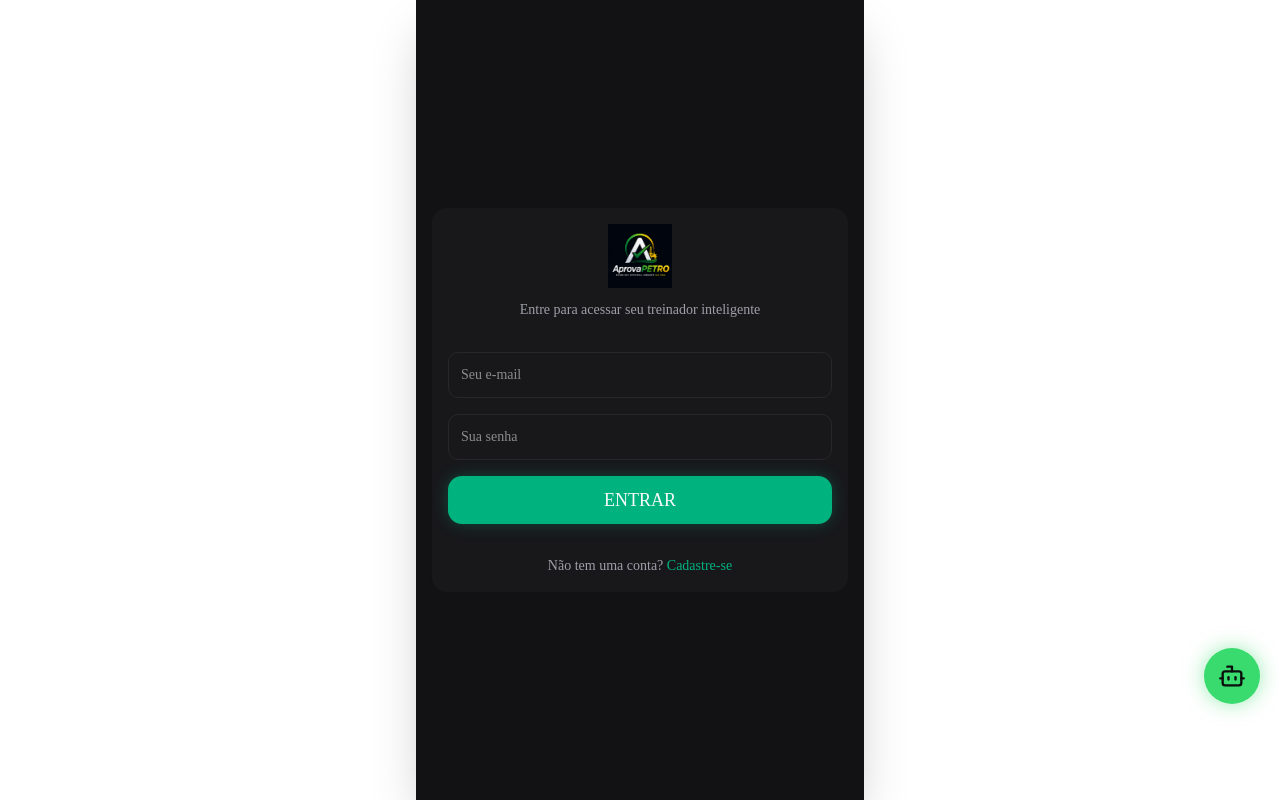
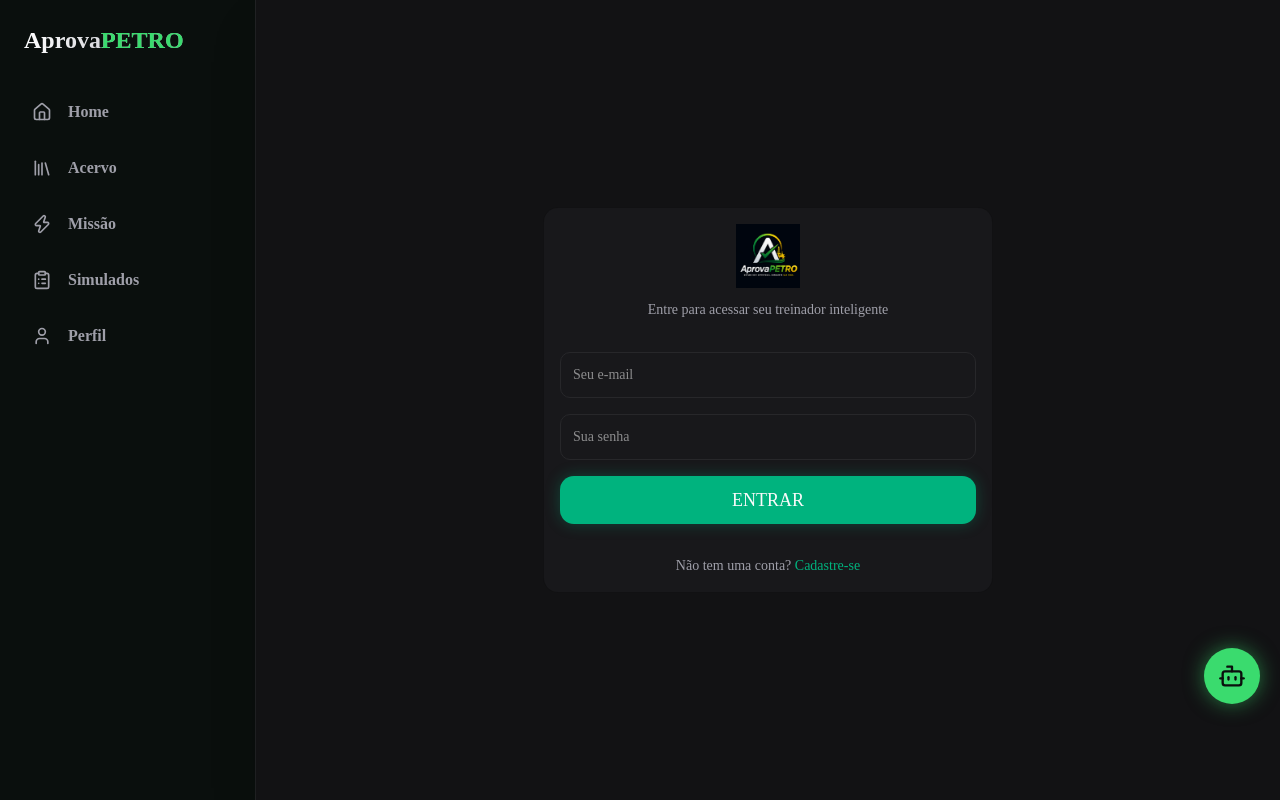
Before and after one commit to paulohenriqueferreiraphfp-byte/aprovapetro, a Next.js app in the folder aprovapetro-web/: page /login in a window 1280 px wide. Built offline with nearby package versions, Linux system fonts and the light colour scheme.

Commit message:
feat: make layout responsive with desktop sidebar and grid layout

```diff
--- a/aprovapetro-web/src/app/layout.tsx
+++ b/aprovapetro-web/src/app/layout.tsx
@@ -3,6 +3,7 @@
 import "./globals.css";
 import { FloatingChat } from "@/components/FloatingChat";
 import { SessionGuard } from "@/components/SessionGuard";
+import { Sidebar } from "@/components/Sidebar";
 
 const geistSans = Geist({
   variable: "--font-geist-sans",
@@ -43,8 +44,9 @@
       lang="en"
       className={`${geistSans.variable} ${geistMono.variable} h-full antialiased bg-black`}
     >
-      <body className="h-full flex flex-col items-center">
-        <div className="w-full h-full max-w-md bg-[#0A0F0D] overflow-hidden relative shadow-2xl">
+      <body className="h-full flex flex-row bg-[#0A0F0D] items-start justify-center md:justify-start">
+        <Sidebar />
+        <div className="flex-1 w-full max-w-md md:max-w-none h-full bg-[#0A0F0D] overflow-hidden relative shadow-2xl">
           {children}
           <FloatingChat />
           <SessionGuard />
--- a/aprovapetro-web/src/app/page.tsx
+++ b/aprovapetro-web/src/app/page.tsx
@@ -158,11 +158,11 @@
         variants={containerVariants}
         initial="hidden"
         animate="show"
-        className="flex-1 overflow-y-auto px-5 pb-8 space-y-6 pt-2"
+        className="flex-1 overflow-y-auto px-5 pb-8 pt-2"
       >
 
         {/* GREETING */}
-        <motion.section variants={itemVariants}>
+        <motion.section variants={itemVariants} className="mb-6">
           <h1 className="text-2xl font-bold">{greeting}, {data.name}!</h1>
           <button
             onClick={() => setShowDateModal(true)}
@@ -179,6 +179,9 @@
             )}
           </button>
         </motion.section>
+
+        <div className="grid grid-cols-1 lg:grid-cols-3 gap-6">
+          <div className="lg:col-span-2 space-y-6">
 
           {/* MISSÃO DIÁRIA */}
           {data.mission && (
@@ -227,6 +230,54 @@
             </motion.div>
           )}
 
+          {/* RANKING BANNER (moved under Missao on desktop) */}
+          <motion.div
+            variants={itemVariants}
+            whileHover={{ scale: 1.02 }}
+            className={`border rounded-2xl p-4 flex items-center justify-between shadow-lg ${
+              data.topPercent > 50
+                ? 'bg-gradient-to-r from-red-500/20 to-transparent border-red-500/30 shadow-[0_0_20px_rgba(239,68,68,0.1)]'
+                : data.topPercent <= 20
+                  ? 'bg-gradient-to-r from-[#3ADB6E]/20 to-transparent border-[#3ADB6E]/30 shadow-[0_0_20px_rgba(58,219,110,0.1)]'
+                  : 'bg-gradient-to-r from-[#F5C518]/20 to-transparent border-[#F5C518]/30 shadow-[0_0_20px_rgba(245,197,24,0.1)]'
+            }`}
+          >
+            <div className="flex items-center gap-4">
+              <motion.div
+                animate={{ rotate: [0, -10, 10, -10, 10, 0] }}
+                transition={{ repeat: Infinity, duration: 2, repeatDelay: 3 }}
+                className="w-12 h-12 flex items-center justify-center text-3xl"
+              >
+                {data.topPercent > 50 ? '⚠️' : data.topPercent <= 20 ? '👑' : '🏆'}
+              </motion.div>
+              <div>
+                <h4 className={`font-bold ${
+                  data.topPercent > 50 ? 'text-red-400' : data.topPercent <= 20 ? 'text-[#3ADB6E]' : 'text-[#F5C518]'
+                }`}>
+                  {data.topPercent > 50 ? 'Alerta de Queda!' : data.topPercent <= 20 ? 'Elite Consolidada!' : 'Subida de Ranking!'}
+                </h4>
+                <p className="text-xs text-zinc-400">
+                  {data.topPercent > 50
+                    ? 'Você está perdendo posições. Reaja!'
+                    : data.topPercent <= 20
+                      ? 'Você está no topo da cadeia.'
+                      : 'Você ultrapassou vários candidatos.'}
+                </p>
+              </div>
+            </div>
+            <Button
+              onClick={() => setShowRankModal(true)}
+              size="sm"
+              className={`font-bold rounded-xl transition-transform active:scale-95 text-black ${
+                data.topPercent > 50 ? 'bg-red-500 hover:bg-red-600' : data.topPercent <= 20 ? 'bg-[#3ADB6E] hover:bg-[#009266]' : 'bg-[#F5C518] hover:bg-[#d9a51c]'
+              }`}
+            >
+              Ver Rank
+            </Button>
+          </motion.div>
+        </div> {/* End of lg:col-span-2 column */}
+
+        <div className="space-y-6">
           {/* INDEX E STATS */}
           <motion.div variants={itemVariants}>
           <Card className="bg-[#111C22] border-zinc-800/50 rounded-2xl relative overflow-hidden">
@@ -309,52 +360,8 @@
           </motion.div>
         </motion.div>
 
-        {/* RANKING BANNER */}
-        <motion.div
-          variants={itemVariants}
-          whileHover={{ scale: 1.02 }}
-          className={`border rounded-2xl p-4 flex items-center justify-between mt-6 shadow-lg ${
-            data.topPercent > 50
-              ? 'bg-gradient-to-r from-red-500/20 to-transparent border-red-500/30 shadow-[0_0_20px_rgba(239,68,68,0.1)]'
-              : data.topPercent <= 20
-                ? 'bg-gradient-to-r from-[#3ADB6E]/20 to-transparent border-[#3ADB6E]/30 shadow-[0_0_20px_rgba(58,219,110,0.1)]'
-                : 'bg-gradient-to-r from-[#F5C518]/20 to-transparent border-[#F5C518]/30 shadow-[0_0_20px_rgba(245,197,24,0.1)]'
-          }`}
-        >
-          <div className="flex items-center gap-4">
-            <motion.div
-              animate={{ rotate: [0, -10, 10, -10, 10, 0] }}
-              transition={{ repeat: Infinity, duration: 2, repeatDelay: 3 }}
-              className="w-12 h-12 flex items-center justify-center text-3xl"
-            >
-              {data.topPercent > 50 ? '⚠️' : data.topPercent <= 20 ? '👑' : '🏆'}
-            </motion.div>
-            <div>
-              <h4 className={`font-bold ${
-                data.topPercent > 50 ? 'text-red-400' : data.topPercent <= 20 ? 'text-[#3ADB6E]' : 'text-[#F5C518]'
-              }`}>
-                {data.topPercent > 50 ? 'Alerta de Queda!' : data.topPercent <= 20 ? 'Elite Consolidada!' : 'Subida de Ranking!'}
-              </h4>
-              <p className="text-xs text-zinc-400">
-                {data.topPercent > 50
-                  ? 'Você está perdendo posições. Reaja!'
-                  : data.topPercent <= 20
-                    ? 'Você está no topo da cadeia alimentar.'
-                    : 'Você ultrapassou dezenas de candidatos.'}
-              </p>
-            </div>
-          </div>
-          <Button
-            onClick={() => setShowRankModal(true)}
-            size="sm"
-            className={`font-bold rounded-xl transition-transform active:scale-95 text-black ${
-              data.topPercent > 50 ? 'bg-red-500 hover:bg-red-600' : data.topPercent <= 20 ? 'bg-[#3ADB6E] hover:bg-[#009266]' : 'bg-[#F5C518] hover:bg-[#d9a51c]'
-            }`}
-          >
-            Ver Rank
-          </Button>
-        </motion.div>
-
+        </div> {/* End of right column */}
+        </div> {/* End of grid */}
       </motion.main>
 
       <AnimatePresence>
--- a/aprovapetro-web/src/components/BottomNav.tsx
+++ b/aprovapetro-web/src/components/BottomNav.tsx
@@ -17,7 +17,7 @@
   ];
 
   return (
-    <nav className="fixed bottom-0 left-0 right-0 h-20 bg-[#0A0F0D]/90 backdrop-blur-xl border-t border-zinc-800/80 flex items-center justify-around px-2 z-50 shadow-[0_-10px_25px_rgba(0,0,0,0.5)]">
+    <nav className="md:hidden fixed bottom-0 left-0 right-0 h-20 bg-[#0A0F0D]/90 backdrop-blur-xl border-t border-zinc-800/80 flex items-center justify-around px-2 z-50 shadow-[0_-10px_25px_rgba(0,0,0,0.5)]">
       {navItems.map((item) => {
         const isActive = pathname === item.href || (item.href !== '/' && pathname.startsWith(item.href));
         const Icon = item.icon;
--- /dev/null
+++ b/aprovapetro-web/src/components/Sidebar.tsx
@@ -0,0 +1,67 @@
+'use client';
+import Link from 'next/link';
+import { usePathname } from 'next/navigation';
+import { Home, ClipboardList, User, Zap, Library, LogOut } from 'lucide-react';
+import { useUserStore } from '@/store/userStore';
+
+export function Sidebar() {
+  const pathname = usePathname();
+  const { logout, user } = useUserStore();
+
+  const navItems = [
+    { href: '/', icon: Home, label: 'Home' },
+    { href: '/acervo', icon: Library, label: 'Acervo' },
+    { href: '/missao', icon: Zap, label: 'Missão' },
+    { href: '/simulados', icon: ClipboardList, label: 'Simulados' },
+    { href: '/perfil', icon: User, label: 'Perfil' },
+  ];
+
+  const handleLogout = () => {
+    logout();
+    window.location.href = '/login';
+  };
+
+  return (
+    <aside className="hidden md:flex flex-col w-64 bg-[#0A0F0D] border-r border-zinc-800/80 h-screen sticky top-0">
+      <div className="p-6 pb-2">
+        <h1 className="text-2xl font-black text-transparent bg-clip-text bg-gradient-to-r from-white to-zinc-400">
+          Aprova<span className="text-[#3ADB6E]">PETRO</span>
+        </h1>
+      </div>
+
+      <div className="flex-1 px-4 py-6 space-y-2">
+        {navItems.map((item) => {
+          const isActive = pathname === item.href || (item.href !== '/' && pathname.startsWith(item.href));
+          const Icon = item.icon;
+
+          return (
+            <Link
+              key={item.href}
+              href={item.href}
+              className={`flex items-center gap-4 px-4 py-3 rounded-xl transition-all ${
+                isActive
+                ? 'bg-[#3ADB6E]/10 text-[#3ADB6E]'
+                : 'text-zinc-400 hover:bg-zinc-900 hover:text-white'
+              }`}
+            >
+              <Icon className="w-5 h-5" strokeWidth={isActive ? 2.5 : 2} />
+              <span className={`font-bold ${isActive ? 'text-[#3ADB6E]' : ''}`}>{item.label}</span>
+            </Link>
+          );
+        })}
+      </div>
+
+      {user && (
+        <div className="p-4 border-t border-zinc-800/80">
+          <button
+            onClick={handleLogout}
+            className="flex items-center gap-4 px-4 py-3 w-full rounded-xl transition-all text-red-400 hover:bg-red-500/10 hover:text-red-300"
+          >
+            <LogOut className="w-5 h-5" strokeWidth={2} />
+            <span className="font-bold">Sair</span>
+          </button>
+        </div>
+      )}
+    </aside>
+  );
+}
```
Lines whose indentation alone changed are shown as unchanged.
